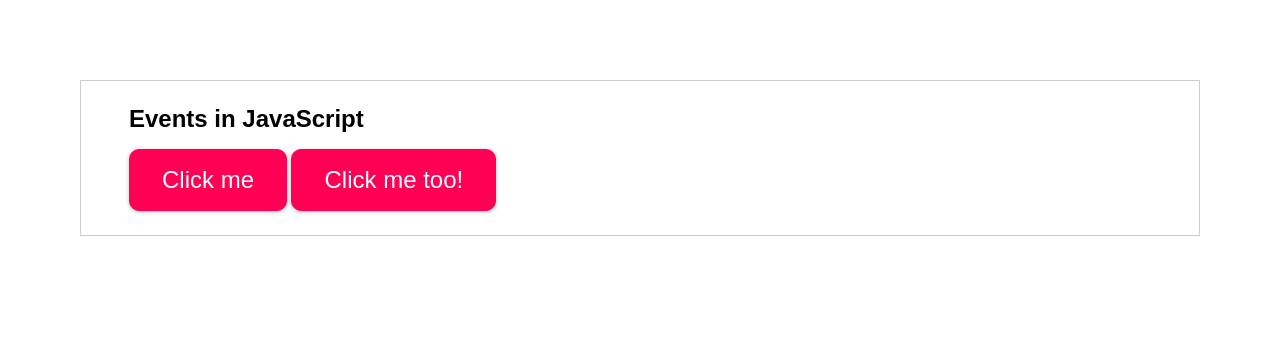
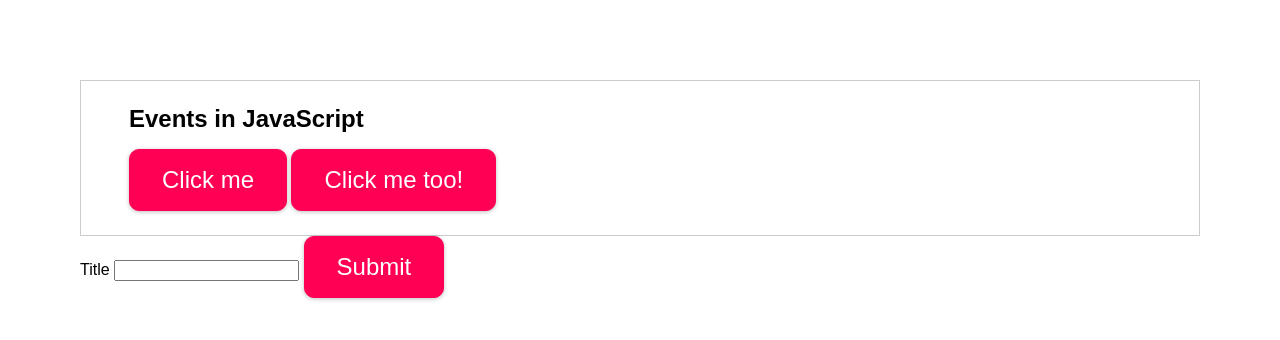
Before and after one commit to arminv/JavaScript-Practice, a plain HTML site: page Section 14/events.html in a window 1280 px wide. Shown: the top 340 px of the page. Drawn offline with Linux system fonts and the light colour scheme.

Commit message:
End of 311

```diff
--- a/Section 14/assets/scripts/events.js
+++ b/Section 14/assets/scripts/events.js
@@ -35,6 +35,15 @@ window.addEventListener('scroll', (event) => {
   console.log(event);
 });
 
+const form = document.querySelector('form');
+
+// NOTE: submit event is unique to from elements only:
+form.addEventListener('submit', (event) => {
+  // NOTE: each HTML element has unique default behaviour - e.g. links will take user to the URL, etc.
+  event.preventDefault();
+  console.log(event);
+});
+
 // ------------------------------------------------------
 // ------------------------------------------------------
 // INFINITE SCROLLING:
--- a/Section 14/events.html
+++ b/Section 14/events.html
@@ -14,6 +14,11 @@
       <button>Click me</button>
       <button>Click me too!</button>
     </div>
+    <form action="">
+      <label for="title">Title</label>
+      <input type="text" id="title" />
+      <button type="submit">Submit</button>
+    </form>
     <section id="long-one"></section>
   </body>
 </html>
```
